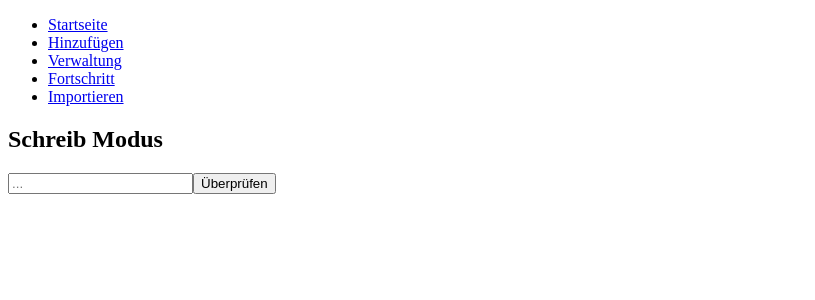
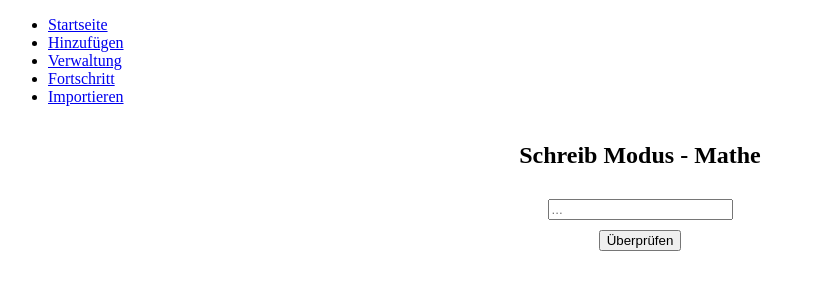
Before and after one commit to mohid-1311/Flashcards, a React (Create React App) app: page /schreib-modus in a window 1280 px wide. Shown: the top 300 px of the page, without its empty margins (0-815 px from the left). Built offline with nearby package versions, Linux system fonts and the light colour scheme.

Commit message:
Deck in Schreibmodus eingebunden

```diff
--- a/src/pages/Lernmodi/FreierModus.tsx
+++ b/src/pages/Lernmodi/FreierModus.tsx
@@ -1,5 +1,5 @@
 import React, { useState } from 'react';
-import { getDeck } from '../../deckState'; // Überprüfe, ob der Pfad korrekt ist
+import { getDeck } from '../../deckState';
 import styles from './KlassischerModus.module.css';
 
 interface Card {
--- a/src/pages/Lernmodi/KlassischerModus.tsx
+++ b/src/pages/Lernmodi/KlassischerModus.tsx
@@ -1,5 +1,5 @@
 import React, { useState } from 'react';
-import { getDeck } from '../../deckState'; // Überprüfe, ob der Pfad korrekt ist
+import { getDeck } from '../../deckState';
 import styles from './KlassischerModus.module.css';
 
 interface Card {
--- a/src/pages/Lernmodi/SchreibModus.tsx
+++ b/src/pages/Lernmodi/SchreibModus.tsx
@@ -1,6 +1,41 @@
 import React, { useState } from 'react';
+import styles from './Schreibmodus.module.css';
+import { getDeck } from '../../deckState';
 
+
+const deckName = "Mathe"; //Deck muss übergeben werden!
+
+interface Card {
+    ausdruck: string;
+    definition: string;
+  }
+
+  interface Deck {
+    name: string;
+    cards: Card[];
+  }
+
+//TO-DO: Auslagerung von Codedopplungen
 function SchreibModus() {
+    const decks: Deck[] = getDeck();
+    const selectedDeck: Deck = decks.find((deck: Deck) => deck.name === deckName) || { name: deckName, cards: [] };
+
+    const [currentIndex, setCurrentIndex] = useState<number>(0);
+    const [showDefinition, setShowDefinition] = useState<boolean>(false);
+
+    const handleNextCard = () => {
+        setShowDefinition(false);
+        if (currentIndex < selectedDeck.cards.length - 1) {
+            setCurrentIndex(currentIndex + 1);
+        } else {
+            setCurrentIndex(0); //Loop zum Anfang zurück
+        }
+    };
+
+  const handleToggleDefinition = () => {
+    setShowDefinition(!showDefinition);
+  };
+
     const [text, setText] = useState<string>('');
     const [submittedText, setSubmittedText] = useState<string>('');
 
@@ -13,8 +48,9 @@ function SchreibModus() {
     };
 
     return (
-        <div>
-            <h2>Schreib Modus</h2>
+        <div className={styles.container}>
+            <h2>Schreib Modus - {deckName}</h2>
+
             <input
                 type = "text"
                 value={text}
--- /dev/null
+++ b/src/pages/Lernmodi/Schreibmodus.module.css
@@ -0,0 +1,6 @@
+.container {
+    display: flex;
+    flex-direction: column;
+    gap: 10px;
+    align-items: center;
+}
```
